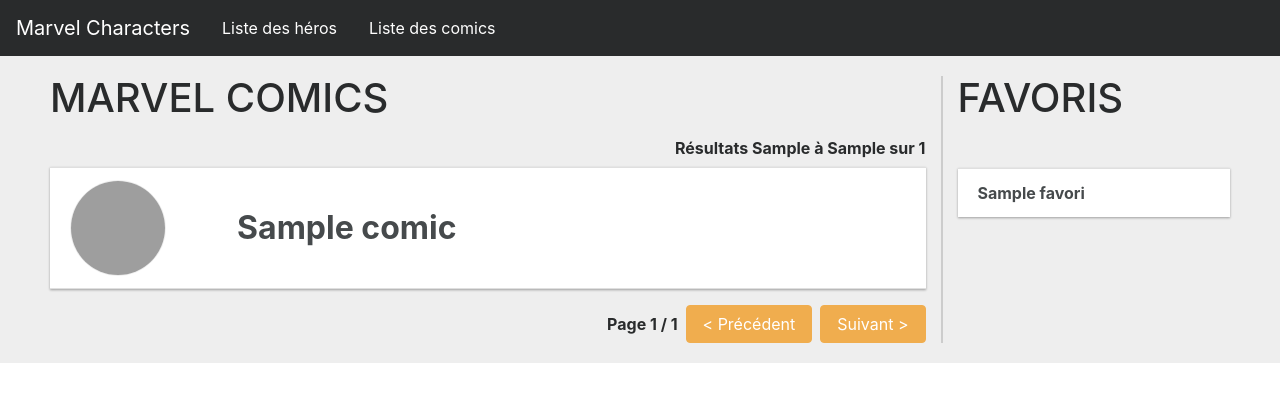
After one commit to adrienmerignac/marvel-heroes, a Symfony app: template templates/list/comic.html.twig in a window 1280 px wide. The commit adds this page. Shown: the top 402 px of the page. Run offline with Twig, Linux system fonts and the light colour scheme; the template is opened without the code that fills it: most values are stand-ins (such as "Sample title", 1, 10 or a date in 2020); some libraries are stand-ins or nearby versions; grey boxes are pictures that could not be loaded.

Commit message:
Ajout des pages de liste des comics et de leurs détails + création d'un FavorisService

```diff
--- a/config/services.yaml
+++ b/config/services.yaml
@@ -2,8 +2,8 @@
 # https://symfony.com/doc/current/best_practices/configuration.html#application-related-configuration
 parameters:
     base_url: 'https://gateway.marvel.com/v1/public/'
-    api_key: ''
-    private_key: ''
+    api_key: 'b79c750d610ea1e6fb791532f51cab66'
+    private_key: '962696c8338211411a285596e346bd1526d36a09'
 
 services:
     # default configuration for services in *this* file
--- a/templates/base.html.twig
+++ b/templates/base.html.twig
@@ -17,11 +17,8 @@
             </button>
             <a class="navbar-brand" href="{{ url('characters_list') }}">Marvel Characters</a>
             <div class="collapse navbar-collapse" id="navbarNav">
-                <ul class="navbar-nav">
-                    <li class="nav-item active">
-                        <a class="nav-link" href="{{ url('characters_list') }}">Liste des héros</a>
-                    </li>
-                </ul>
+                <a style="color: #ffffff;" class="nav-link link" href="{{ url('characters_list') }}">Liste des héros</a>
+                <a style="color: #ffffff;" class="nav-link link" href="{{ url('comics_list') }}">Liste des comics</a>
             </div>
         </nav>
         <div class="content">
--- /dev/null
+++ b/templates/list/comic.html.twig
@@ -0,0 +1,74 @@
+{% extends "base.html.twig" %}
+
+{% block stylesheets %}
+    <style>
+        .characters-container {
+            border-right: 2px solid #ccc;
+        }
+
+        .image {
+            flex: 1;
+        }
+
+        .name {
+            flex: 4;
+            font-size: 2em;
+            font-weight: bold;
+        }
+
+        .favoris {
+            top: -3px;
+            position: relative;
+        }
+    </style>
+{% endblock %}
+
+{% block title %}Marvel Comics{% endblock %}
+
+{% block body %}
+
+    {% set previous = page - 1 %}
+    {% set next = page + 1 %}
+
+    <div class="row">
+        <div class="characters-container col-9">
+            <h1 class="title mb-3">Marvel Comics</h1>
+            <div class="d-flex align-items-center justify-content-end mb-1">
+      <span class="text-secondary font-weight-bold">
+        Résultats {{ firstOffset }} à {{ lastOffset }} sur {{ totalResults }}
+      </span>
+            </div>
+            <ul class="list-group list-group-flush">
+                {% for comic in comics %}
+                    <a href="{{ url('comics_detail', { 'id': comic.id }) }}" class="list-group-item list-group-item-action d-flex align-items-center item-card">
+                        <span class="image"><img src="{{ comic.thumbnail.path }}.{{ comic.thumbnail.extension }}" class="thumbnail rounded-circle"></span>
+                        <span class="name">{{ comic.title }}</span>
+                    </a>
+                {% endfor %}
+            </ul>
+            <div class="d-flex align-items-center justify-content-end mt-3">
+      <span class="text-secondary mr-2 font-weight-bold">
+        Page {{ page }} / {{ totalPages }}
+      </span>
+                <a role="button" class="btn btn-warning mr-2 {% if first %}disabled{% endif %}"
+                   href="{{ url('comics_list', { 'page': previous }) }}">< Précédent
+                </a>
+                <a role="button" class="btn btn-warning {% if last %}disabled{% endif %}"
+                   href="{{ url('comics_list', { 'page': next }) }}">Suivant >
+                </a>
+            </div>
+        </div>
+        <div class="col-3">
+            <h1 class="title mb-3">Favoris</h1>
+            <ul class="favoris list-group list-group-flush mt-5">
+                {% for fav in favoris %}
+                    <a href="{{ url('comics_detail', { 'id': fav.id }) }}" class="list-group-item list-group-item-action d-flex align-items-center item-card">
+                        <span class="font-weight-bold">{{ fav.name }}</span>
+                    </a>
+                {% else %}
+                    <span class="text-secondary">Aucun favoris pour le moment.</span>
+                {% endfor %}
+            </ul>
+        </div>
+    </div>
+{% endblock %}
```
Also changed, not shown: src/Controller/DefaultController.php (+86 -27 lines), src/Services/FavorisService.php (added, +71 -0 lines), templates/detail/comicdetail.html.twig (added, +101 -0 lines).
